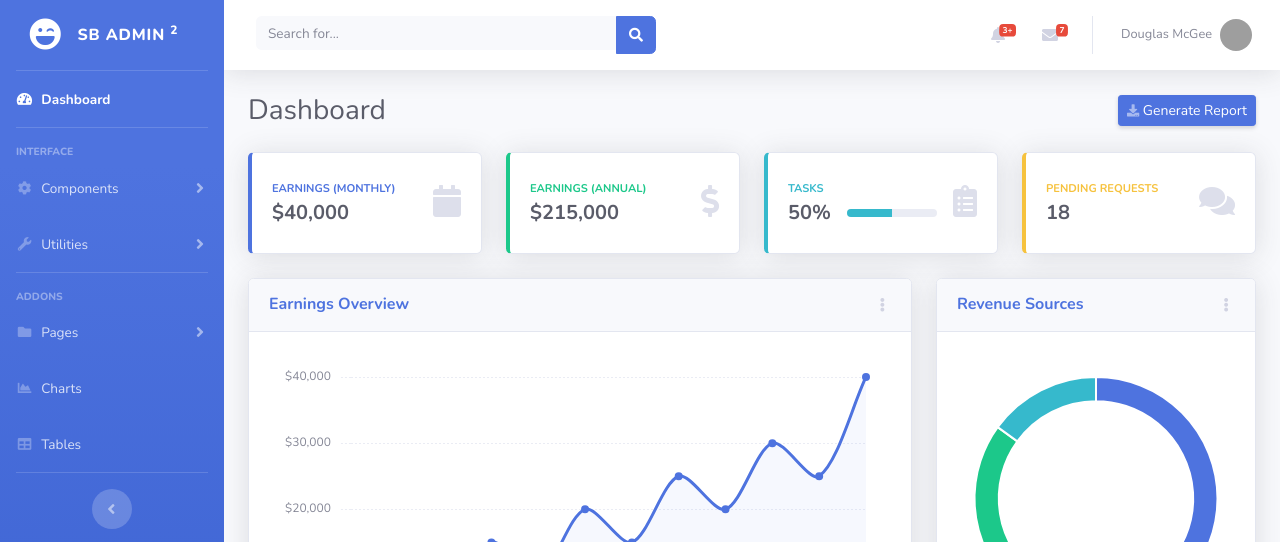
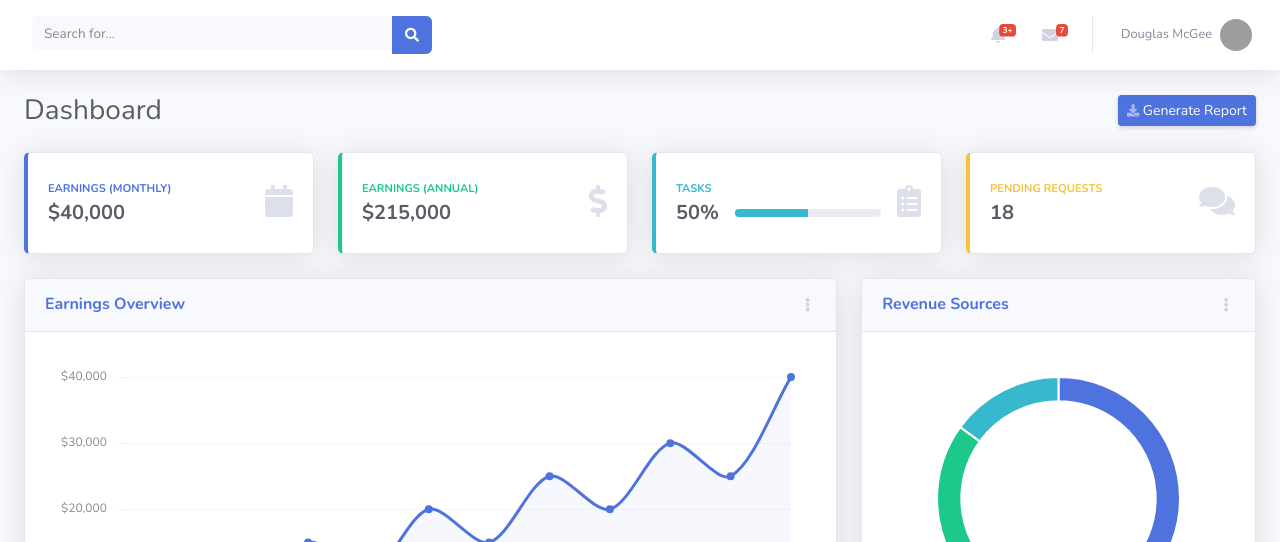
Before and after one commit to Bayuprdana/pengaduanwebb, a PHP site: page /index.html in a window 1280 px wide. Shown: the top 542 px of the page. Run offline with PHP 8.4, Linux system fonts and the light colour scheme; some libraries are stand-ins or nearby versions; grey boxes are pictures that could not be loaded.

Commit message:
Add files via upload

```diff
--- a/index.html
+++ b/index.html
@@ -9,7 +9,7 @@
     <meta name="description" content="">
     <meta name="author" content="">
 
-    <title>SB Admin 2 - Dashboard</title>
+    <title>Pengaduan Banjar Agung</title>
 
     <!-- Custom fonts for this template-->
     <link href="vendor/fontawesome-free/css/all.min.css" rel="stylesheet" type="text/css">
@@ -26,131 +26,6 @@
 
     <!-- Page Wrapper -->
     <div id="wrapper">
-
-        <!-- Sidebar -->
-        <ul class="navbar-nav bg-gradient-primary sidebar sidebar-dark accordion" id="accordionSidebar">
-
-            <!-- Sidebar - Brand -->
-            <a class="sidebar-brand d-flex align-items-center justify-content-center" href="index.html">
-                <div class="sidebar-brand-icon rotate-n-15">
-                    <i class="fas fa-laugh-wink"></i>
-                </div>
-                <div class="sidebar-brand-text mx-3">SB Admin <sup>2</sup></div>
-            </a>
-
-            <!-- Divider -->
-            <hr class="sidebar-divider my-0">
-
-            <!-- Nav Item - Dashboard -->
-            <li class="nav-item active">
-                <a class="nav-link" href="index.html">
-                    <i class="fas fa-fw fa-tachometer-alt"></i>
-                    <span>Dashboard</span></a>
-            </li>
-
-            <!-- Divider -->
-            <hr class="sidebar-divider">
-
-            <!-- Heading -->
-            <div class="sidebar-heading">
-                Interface
-            </div>
-
-            <!-- Nav Item - Pages Collapse Menu -->
-            <li class="nav-item">
-                <a class="nav-link collapsed" href="#" data-toggle="collapse" data-target="#collapseTwo"
-                    aria-expanded="true" aria-controls="collapseTwo">
-                    <i class="fas fa-fw fa-cog"></i>
-                    <span>Components</span>
-                </a>
-                <div id="collapseTwo" class="collapse" aria-labelledby="headingTwo" data-parent="#accordionSidebar">
-                    <div class="bg-white py-2 collapse-inner rounded">
-                        <h6 class="collapse-header">Custom Components:</h6>
-                        <a class="collapse-item" href="buttons.html">Buttons</a>
-                        <a class="collapse-item" href="cards.html">Cards</a>
-                    </div>
-                </div>
-            </li>
-
-            <!-- Nav Item - Utilities Collapse Menu -->
-            <li class="nav-item">
-                <a class="nav-link collapsed" href="#" data-toggle="collapse" data-target="#collapseUtilities"
-                    aria-expanded="true" aria-controls="collapseUtilities">
-                    <i class="fas fa-fw fa-wrench"></i>
-                    <span>Utilities</span>
-                </a>
-                <div id="collapseUtilities" class="collapse" aria-labelledby="headingUtilities"
-                    data-parent="#accordionSidebar">
-                    <div class="bg-white py-2 collapse-inner rounded">
-                        <h6 class="collapse-header">Custom Utilities:</h6>
-                        <a class="collapse-item" href="utilities-color.html">Colors</a>
-                        <a class="collapse-item" href="utilities-border.html">Borders</a>
-                        <a class="collapse-item" href="utilities-animation.html">Animations</a>
-                        <a class="collapse-item" href="utilities-other.html">Other</a>
-                    </div>
-                </div>
-            </li>
-
-            <!-- Divider -->
-            <hr class="sidebar-divider">
-
-            <!-- Heading -->
-            <div class="sidebar-heading">
-                Addons
-            </div>
-
-            <!-- Nav Item - Pages Collapse Menu -->
-            <li class="nav-item">
-                <a class="nav-link collapsed" href="#" data-toggle="collapse" data-target="#collapsePages"
-                    aria-expanded="true" aria-controls="collapsePages">
-                    <i class="fas fa-fw fa-folder"></i>
-                    <span>Pages</span>
-                </a>
-                <div id="collapsePages" class="collapse" aria-labelledby="headingPages" data-parent="#accordionSidebar">
-                    <div class="bg-white py-2 collapse-inner rounded">
-                        <h6 class="collapse-header">Login Screens:</h6>
-                        <a class="collapse-item" href="login.html">Login</a>
-                        <a class="collapse-item" href="register.html">Register</a>
-                        <a class="collapse-item" href="forgot-password.html">Forgot Password</a>
-                        <div class="collapse-divider"></div>
-                        <h6 class="collapse-header">Other Pages:</h6>
-                        <a class="collapse-item" href="404.html">404 Page</a>
-                        <a class="collapse-item" href="blank.html">Blank Page</a>
-                    </div>
-                </div>
-            </li>
-
-            <!-- Nav Item - Charts -->
-            <li class="nav-item">
-                <a class="nav-link" href="charts.html">
-                    <i class="fas fa-fw fa-chart-area"></i>
-                    <span>Charts</span></a>
-            </li>
-
-            <!-- Nav Item - Tables -->
-            <li class="nav-item">
-                <a class="nav-link" href="tables.html">
-                    <i class="fas fa-fw fa-table"></i>
-                    <span>Tables</span></a>
-            </li>
-
-            <!-- Divider -->
-            <hr class="sidebar-divider d-none d-md-block">
-
-            <!-- Sidebar Toggler (Sidebar) -->
-            <div class="text-center d-none d-md-inline">
-                <button class="rounded-circle border-0" id="sidebarToggle"></button>
-            </div>
-
-            <!-- Sidebar Message -->
-            <div class="sidebar-card d-none d-lg-flex">
-                <img class="sidebar-card-illustration mb-2" src="img/undraw_rocket.svg" alt="...">
-                <p class="text-center mb-2"><strong>SB Admin Pro</strong> is packed with premium features, components, and more!</p>
-                <a class="btn btn-success btn-sm" href="https://startbootstrap.com/theme/sb-admin-pro">Upgrade to Pro!</a>
-            </div>
-
-        </ul>
-        <!-- End of Sidebar -->
 
         <!-- Content Wrapper -->
         <div id="content-wrapper" class="d-flex flex-column">
--- a/index.php
+++ b/index.php
@@ -53,7 +53,7 @@
                                 <i class="fa fa-laptop fa-fw"></i> Belum Punya akun..? Daftar Sekarang
                             </a>
                             <a href="index2.php" class="btn btn-success btn-user btn-block">
-                                <i class="fa fa-laptop fa-fw"></i> Login Sebagai Admin / Petugas
+                                <i class="fa fa-laptop fa-fw"></i> Login Sebagai Petugas
                             </a>
                     </form>
                 </div>
--- a/index2.php
+++ b/index2.php
@@ -36,7 +36,7 @@
               <div class="col-lg-12">
                 <div class="p-5">
                   <div class="text-center">
-                    <h1 class="h4 text-gray-900 mb-4">Selamat Datang Di pengaduan Masyarakat Petugas / Admin</h1>
+                    <h1 class="h4 text-gray-900 mb-4">Selamat Datang Di pengaduan Masyarakat Petugas</h1>
                   </div>
                     <form class="user" method="post" action="koneksi/proses-login2.php">
                         <div class="form-group">
```
Also changed, not shown: buttons.html (line endings or trailing spaces), cards.html (line endings or trailing spaces), charts.html (line endings or trailing spaces), gulpfile.js (line endings or trailing spaces), package-lock.json, package.json (line endings or trailing spaces), utilities-animation.html (line endings or trailing spaces), utilities-border.html (line endings or trailing spaces), utilities-color.html (line endings or trailing spaces), utilities-other.html (line endings or trailing spaces), 1 other file.
